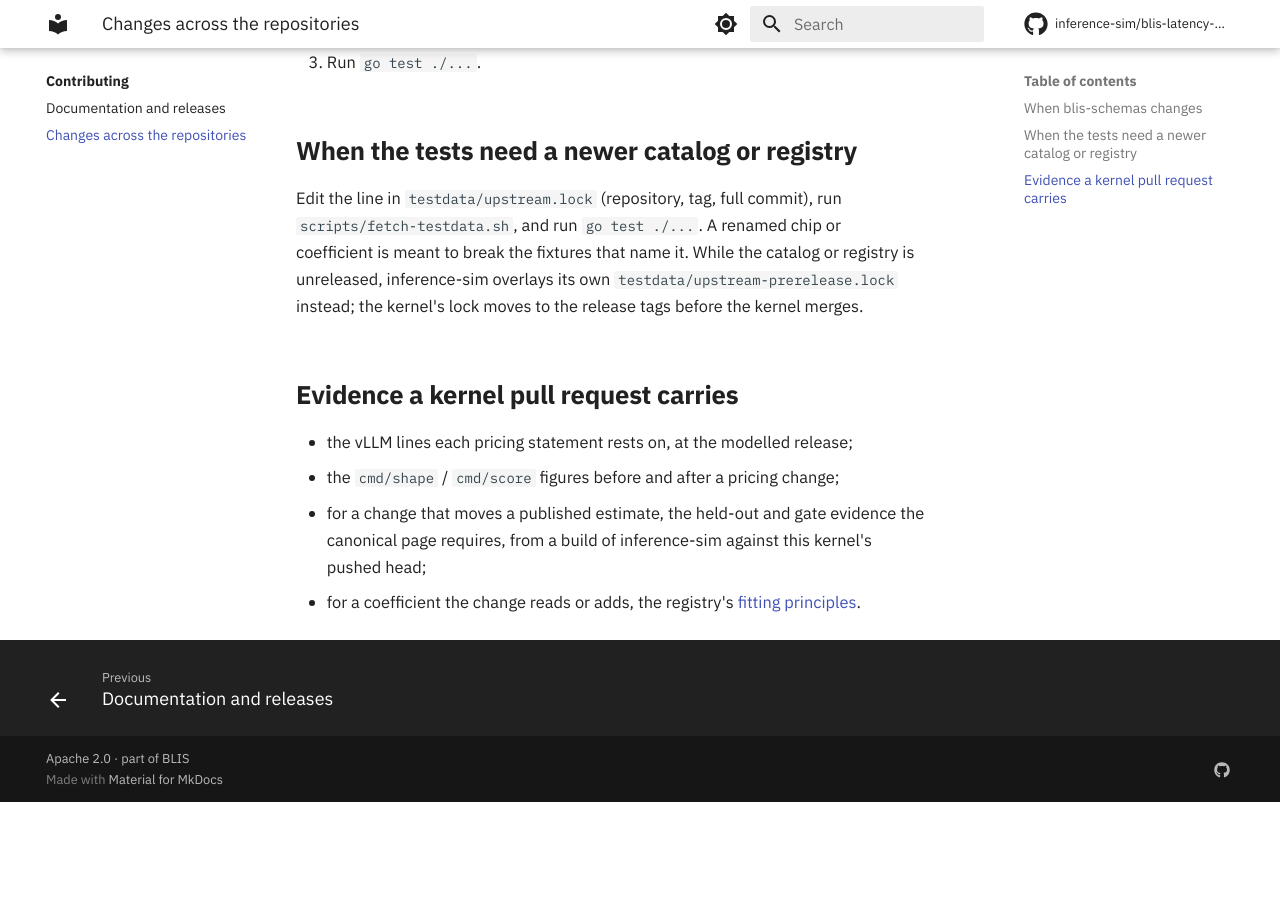
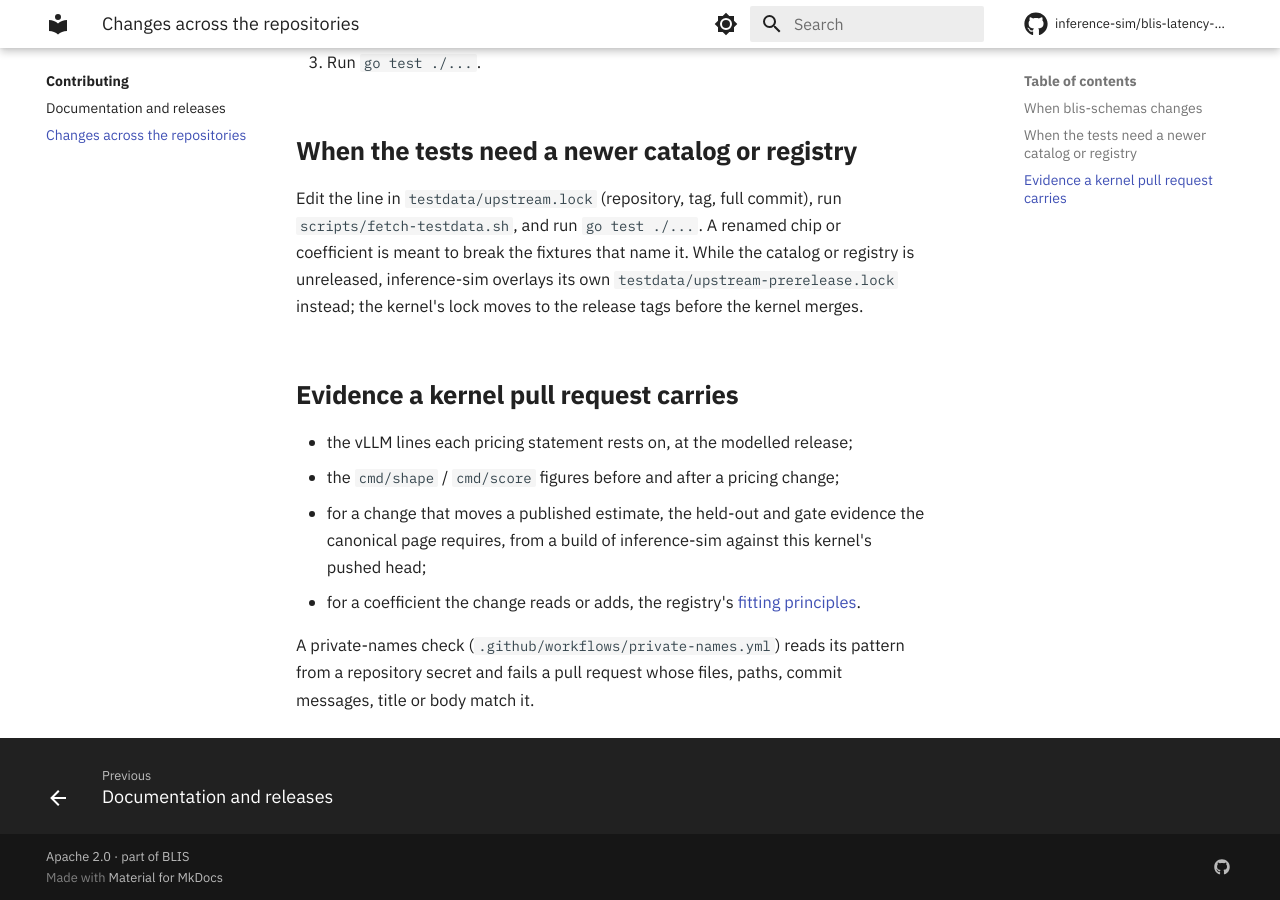
Before and after one commit to inference-sim/blis-latency-kernel, an MkDocs documentation site: the page built from docs/contributing/cross-repo-changes.md, in a window 1280 px wide and 900 px high, scrolled down 682 px. Built offline with MkDocs 1.6.1 and Material for MkDocs 9.7.7, drawn with Linux system fonts in a browser that asks for light colours; comment, search, counter and statistics services are not loaded; the version menu is left out; before the commit the page ends 1484 px from its top, so only the background shows below that.

Commit message:
ci: add a private-names check whose pattern comes from a repository secret
.github/workflows/private-names.yml reads one Perl regex per line from the
INTERNAL_NAME_PATTERNS secret and, on pull requests and pushes to main, fails
if any matches (case-insensitive) a tracked file, a file path, a commit message
in the range being merged, or the pull request title or body. It prints each
match as a location only. With the secret unset (a fork pull request), it
prints "skipped: no pattern secret" and passes. The cross-repository change
page notes the check in one line.

Co-Authored-By: Claude Opus 5.5 <noreply@anthropic.com>

```diff
--- a/docs/contributing/cross-repo-changes.md
+++ b/docs/contributing/cross-repo-changes.md
@@ -32,3 +32,5 @@ release tags before the kernel merges.
   page requires, from a build of inference-sim against this kernel's pushed head;
 - for a coefficient the change reads or adds, the registry's
   [fitting principles](https://github.com/inference-sim/blis-registry/blob/main/docs/fitting-principles.md).
+
+A private-names check (`.github/workflows/private-names.yml`) reads its pattern from a repository secret and fails a pull request whose files, paths, commit messages, title or body match it.
```
Also changed, not shown: 1 other file.
